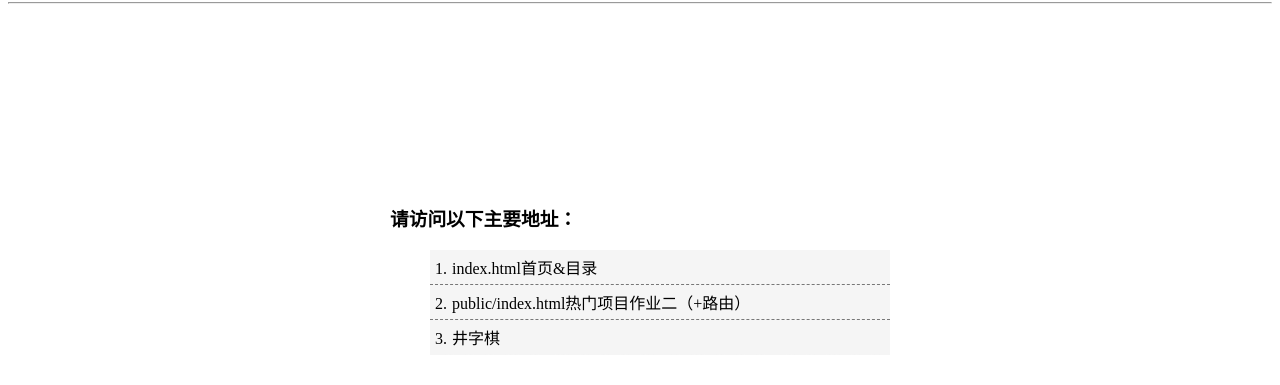
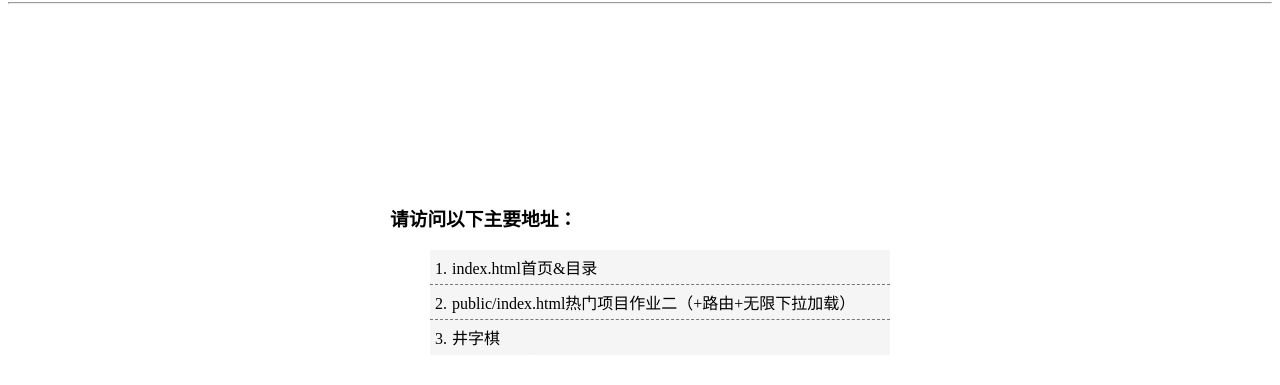
Before and after one commit to yngwejun/react_train, a website: page index.html in a window 1280 px wide. Shown: the part 73-458 px from the top of the page. Drawn offline with nearby package versions, Linux system fonts and the light colour scheme.

Commit message:
更新目录

```diff
--- a/index.html
+++ b/index.html
@@ -87,7 +87,7 @@
           <h3>请访问以下主要地址：</h3>
     <ul>
              <li><a href="index.html">index.html首页&目录</a></li>
-            <li> <a href="public/index.html">public/index.html热门项目作业二（+路由）</a></li>
+            <li> <a href="public/index.html">public/index.html热门项目作业二（+路由+无限下拉加载）</a></li>
             <li> <a href="https://y1232112.github.io/jinziqi//build/#">井字棋</a></li>
 
 
```
